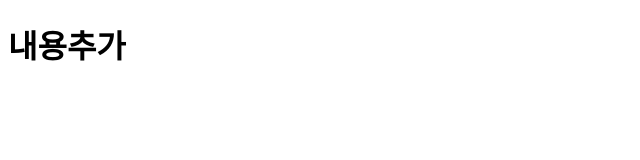
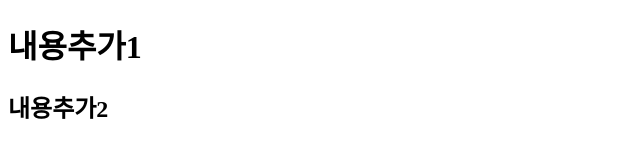
Before and after one commit to ProtoDamascus/work01, a plain HTML site: page server.html in a window 1280 px wide. Shown: the whole page, without its empty margins (0-640 px from the left). Drawn offline with Linux system fonts and the light colour scheme.

Commit message:
server.html append2

```diff
--- a/server.html
+++ b/server.html
@@ -6,6 +6,7 @@
     <title>Document</title>
 </head>
 <body>
-    <h1>내용추가</h1>
+    <h1>내용추가1</h1>
+    <h2>내용추가2</h2>
 </body>
 </html>
```
